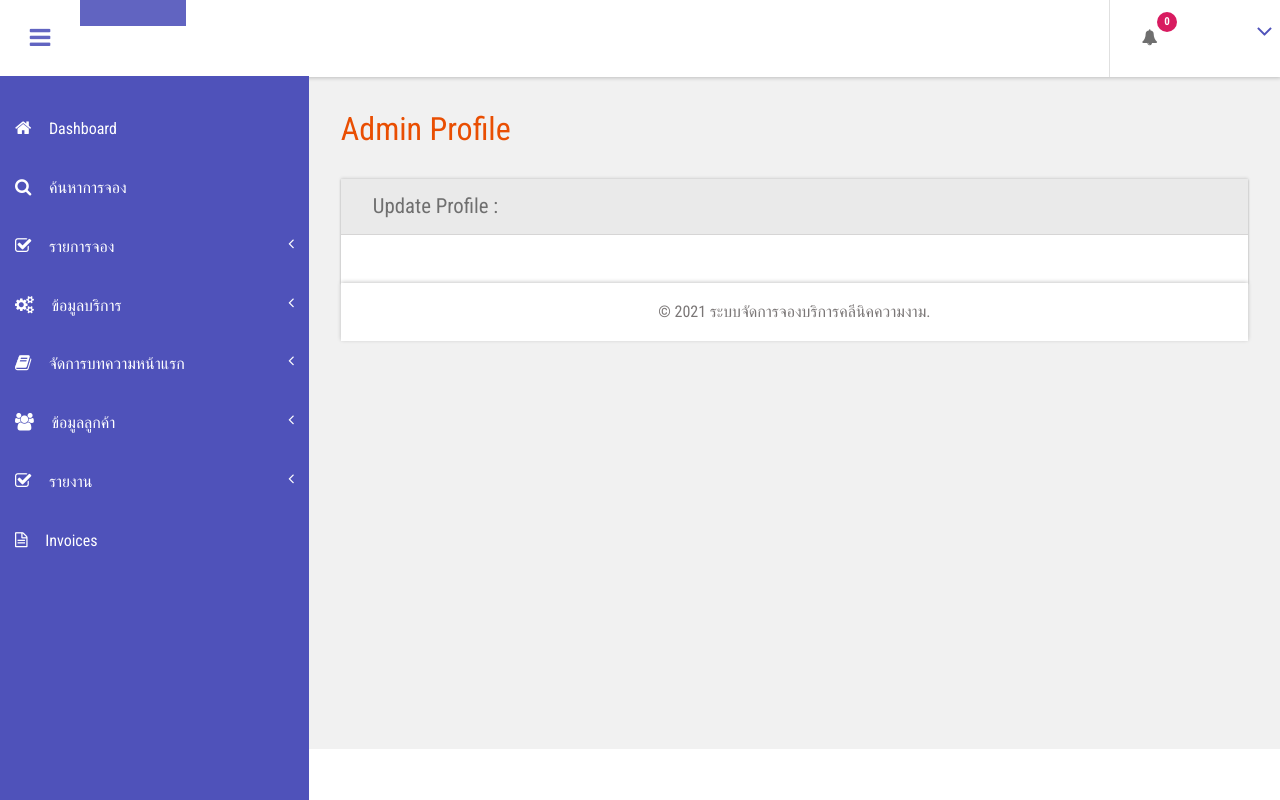
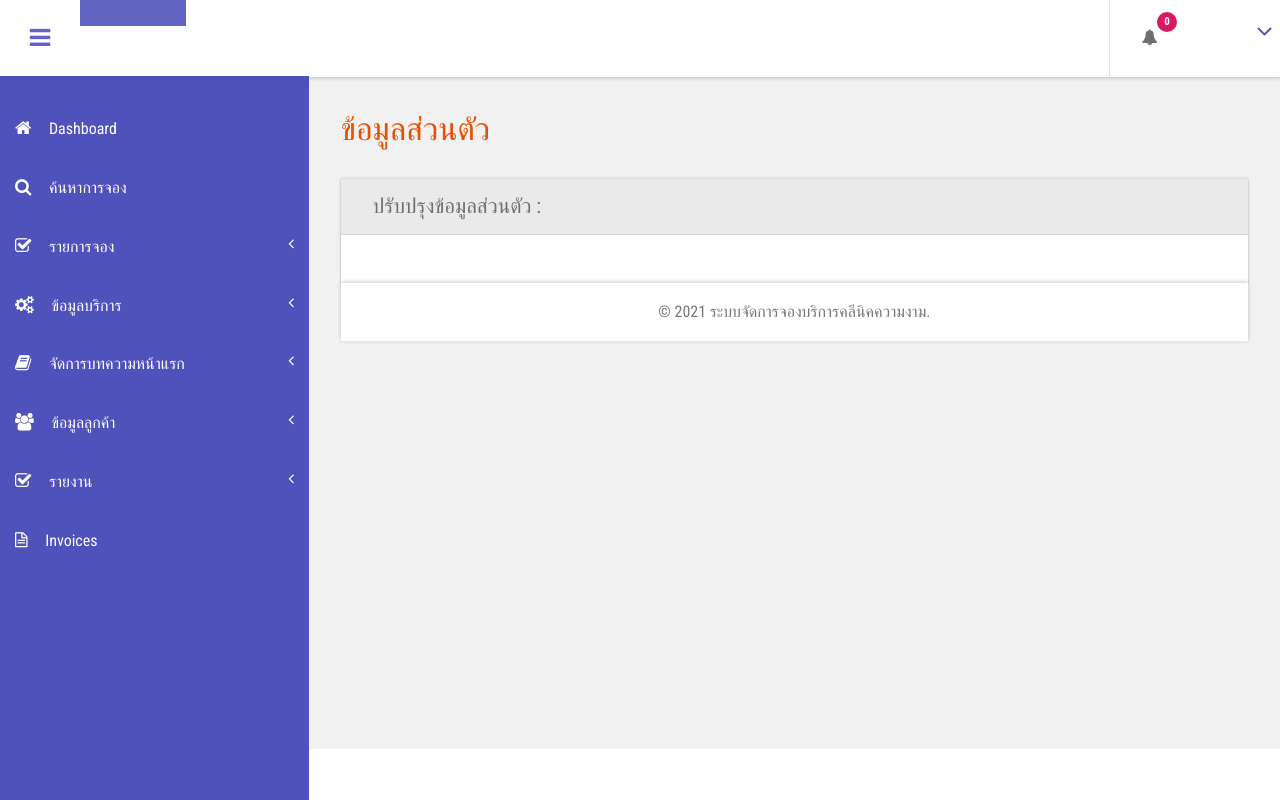
Before and after one commit to deksamrong/BeautyClinic, a PHP site: page /admin/admin-profile.php in a window 1280 px wide. Run offline with PHP 8.4, Linux system fonts and the light colour scheme; the visitor is signed in with stand-in values (Sample User, id 1); data that the repository does not hold is empty.

Commit message:
แก้ไข

```diff
--- a/admin/admin-profile.php
+++ b/admin/admin-profile.php
@@ -24,7 +24,7 @@ if (strlen($_SESSION['bpmsaid']==0)) {
 <!DOCTYPE HTML>
 <html>
 <head>
-<title>BPMS | Admin Profile</title>
+<title>ระบบจัดการจองบริการคลีนิคความงาม | Admin Profile</title>
 
 <script type="application/x-javascript"> addEventListener("load", function() { setTimeout(hideURLbar, 0); }, false); function hideURLbar(){ window.scrollTo(0,1); } </script>
 <!-- Bootstrap Core CSS -->
@@ -66,10 +66,10 @@ if (strlen($_SESSION['bpmsaid']==0)) {
 		<div id="page-wrapper">
 			<div class="main-page">
 				<div class="forms">
-					<h3 class="title1">Admin Profile</h3>
+					<h3 class="title1">ข้อมูลส่วนตัว</h3>
 					<div class="form-grids row widget-shadow" data-example-id="basic-forms">
 						<div class="form-title">
-							<h4>Update Profile :</h4>
+							<h4>ปรับปรุงข้อมูลส่วนตัว :</h4>
 						</div>
 						<div class="form-body">
 							<form method="post">
@@ -84,10 +84,10 @@ $cnt=1;
 while ($row=mysqli_fetch_array($ret)) {
 
 ?>
-							 <div class="form-group"> <label for="exampleInputEmail1">Admin Name</label> <input type="text" class="form-control" id="adminname" name="adminname" placeholder="Admin Name" value="<?php  echo $row['AdminName'];?>"> </div> <div class="form-group"> <label for="exampleInputPassword1">User Name</label> <input type="text" id="username" name="username" class="form-control" value="<?php  echo $row['UserName'];?>" readonly="true"> </div>
-							 <div class="form-group"> <label for="exampleInputPassword1">Contact Number</label> <input type="text" id="contactnumber" name="contactnumber" class="form-control" value="<?php  echo $row['MobileNumber'];?>"> </div>
+							 <div class="form-group"> <label for="exampleInputEmail1">ชื่อ</label> <input type="text" class="form-control" id="adminname" name="adminname" placeholder="Admin Name" value="<?php  echo $row['AdminName'];?>"> </div> <div class="form-group"> <label for="exampleInputPassword1">User Name</label> <input type="text" id="username" name="username" class="form-control" value="<?php  echo $row['UserName'];?>" readonly="true"> </div>
+							 <div class="form-group"> <label for="exampleInputPassword1">เบอร์โทรศัพท์</label> <input type="text" id="contactnumber" name="contactnumber" class="form-control" value="<?php  echo $row['MobileNumber'];?>"> </div>
 							 <div class="form-group"> <label for="exampleInputPassword1">Email address</label> <input type="email" id="email" name="email" class="form-control" value="<?php  echo $row['Email'];?>" readonly='true'> </div>
-							  <button type="submit" name="submit" class="btn btn-default">Update</button> </form>
+							  <button type="submit" name="submit" class="btn btn-default">แก้ไข</button> </form>
 						</div>
 						<?php } ?>
 					</div>
```
Also changed, not shown: admin/add-customer.php (+5 -5 lines).
